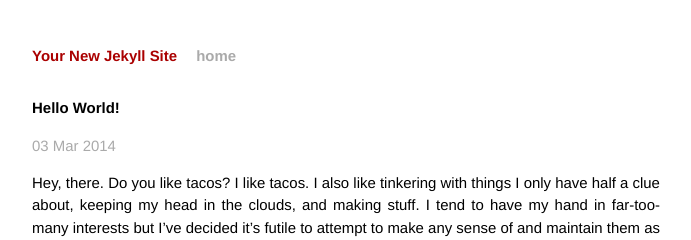
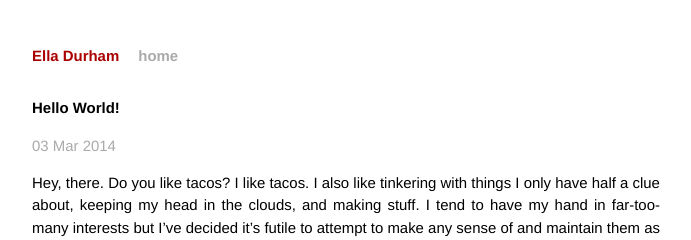
Before and after one commit to helloella/helloella.github.io, a Jekyll site: the page built from _posts/2014-03-03-hello-world.markdown, in a window 1280 px wide. Shown: the top 240 px of the page, without its empty margins (294-985 px from the left). Built offline with Jekyll 4.4.1, drawn with Linux system fonts in a browser that asks for light colours; Markdown is read by kramdown in place of the engine named in the settings.

Commit message:
Changing the Sitename

```diff
--- a/_config.yml
+++ b/_config.yml
@@ -1,3 +1,3 @@
-name: Your New Jekyll Site
+name: Ella Durham
 markdown: redcarpet
 pygments: true
```
